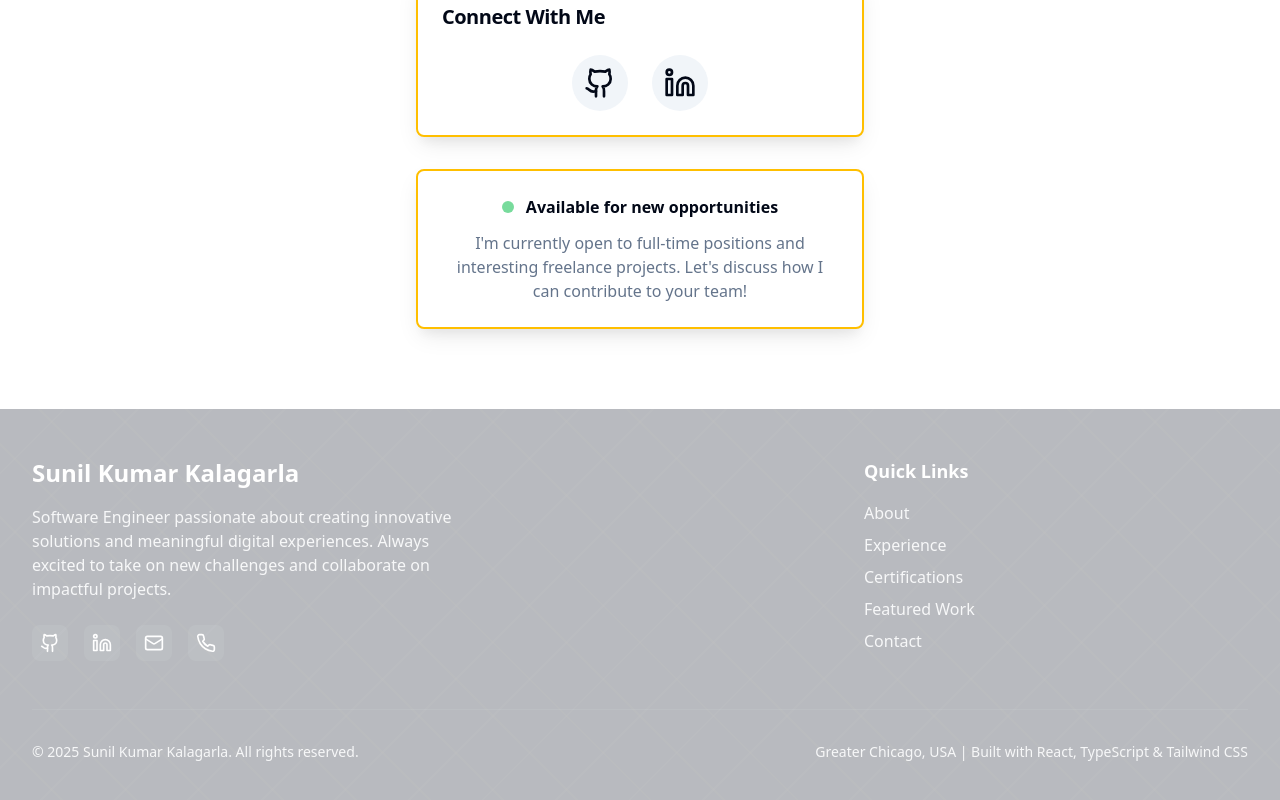
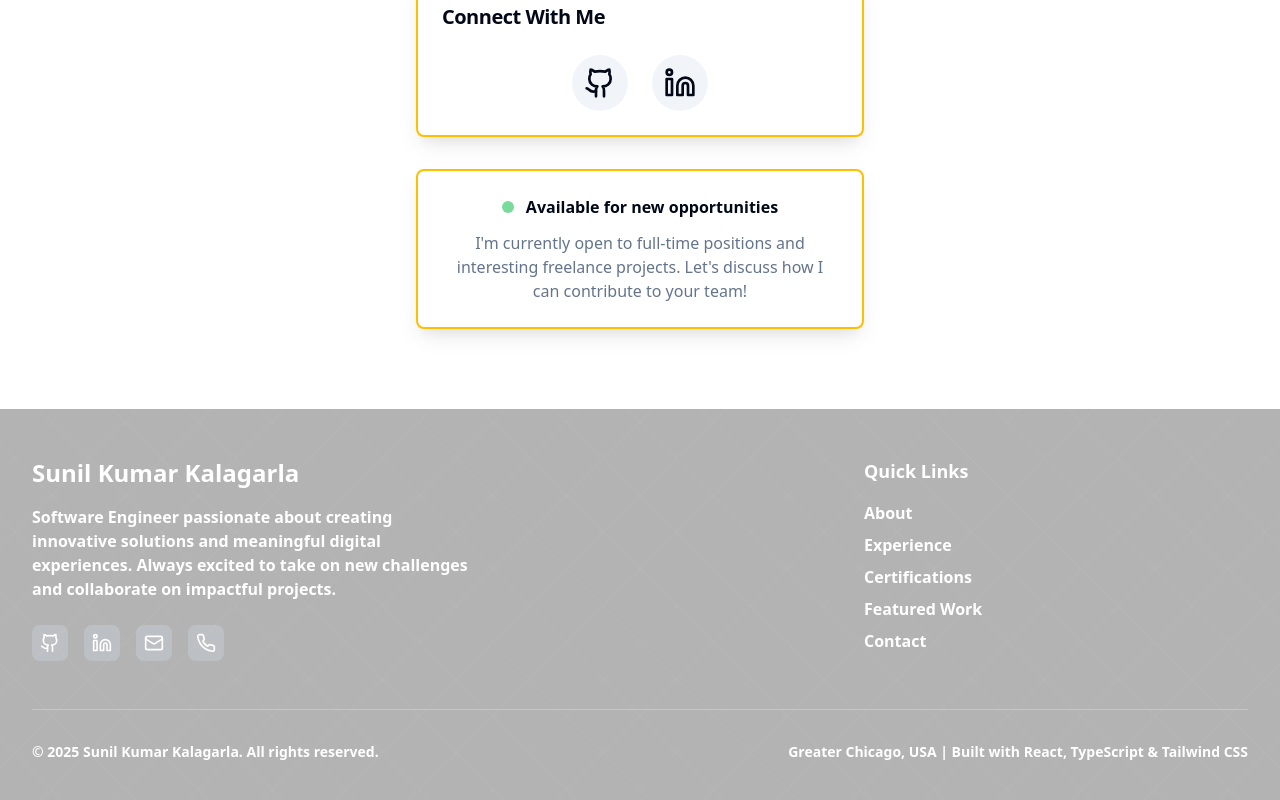
Before and after one commit to Sunilkumarkalagarla/Sunil_Portfolio, a React (Vite) app: page / in a window 1280 px wide. Shown: the part 4919-5719 px from the top of the page. Built offline with nearby package versions, Linux system fonts and the light colour scheme.

Commit message:
Refactor: Update footer styles
Update footer background to a very dark black and ensure all text within the footer is bold white for improved contrast and readability.

```diff
--- a/src/components/Footer.tsx
+++ b/src/components/Footer.tsx
@@ -6,41 +6,41 @@ const Footer = () => {
   const currentYear = new Date().getFullYear();
 
   return (
-    <footer className="bg-gray-900 text-white py-12">
+    <footer className="bg-black text-white py-12">
       <div className="max-w-7xl mx-auto px-4 sm:px-6 lg:px-8">
         <div className="grid grid-cols-1 md:grid-cols-3 gap-8">
           {/* Logo and Description */}
           <div className="col-span-1 md:col-span-2">
             <h3 className="text-2xl font-bold mb-4 text-white">Sunil Kumar Kalagarla</h3>
-            <p className="text-gray-200 mb-6 max-w-md font-medium">
+            <p className="text-white mb-6 max-w-md font-bold">
               Software Engineer passionate about creating innovative solutions and meaningful digital experiences.
               Always excited to take on new challenges and collaborate on impactful projects.
             </p>
             <div className="flex space-x-4">
               <button
                 onClick={() => window.open('https://github.com/Sunilkumarkalagarla/', '_blank', 'noopener,noreferrer')}
-                className="p-2 bg-gray-800 hover:bg-gray-700 rounded-lg transition-colors duration-200"
+                className="p-2 bg-gray-800 hover:bg-gray-600 rounded-lg transition-colors duration-200"
                 title="GitHub"
               >
                 <Github className="h-5 w-5" />
               </button>
               <button
                 onClick={() => window.open('https://www.linkedin.com/in/sunil1249/', '_blank', 'noopener,noreferrer')}
-                className="p-2 bg-gray-800 hover:bg-gray-700 rounded-lg transition-colors duration-200"
+                className="p-2 bg-gray-800 hover:bg-gray-600 rounded-lg transition-colors duration-200"
                 title="LinkedIn"
               >
                 <Linkedin className="h-5 w-5" />
               </button>
               <button
                 onClick={() => window.open('mailto:ksunilkumar1249@gmail.com')}
-                className="p-2 bg-gray-800 hover:bg-gray-700 rounded-lg transition-colors duration-200"
+                className="p-2 bg-gray-800 hover:bg-gray-600 rounded-lg transition-colors duration-200"
                 title="Email"
               >
                 <Mail className="h-5 w-5" />
               </button>
               <button
                 onClick={() => window.open('tel:+12199160571')}
-                className="p-2 bg-gray-800 hover:bg-gray-700 rounded-lg transition-colors duration-200"
+                className="p-2 bg-gray-800 hover:bg-gray-600 rounded-lg transition-colors duration-200"
                 title="Phone"
               >
                 <Phone className="h-5 w-5" />
@@ -61,7 +61,7 @@ const Footer = () => {
                         element.scrollIntoView({ behavior: 'smooth' });
                       }
                     }}
-                    className="text-gray-200 hover:text-white transition-colors duration-200 font-medium"
+                    className="text-white hover:text-gray-300 transition-colors duration-200 font-bold"
                   >
                     {item}
                   </button>
@@ -71,11 +71,11 @@ const Footer = () => {
           </div>
         </div>
 
-        <div className="border-t border-gray-800 mt-12 pt-8 flex flex-col md:flex-row justify-between items-center">
-          <p className="text-gray-200 text-sm font-medium">
+        <div className="border-t border-gray-700 mt-12 pt-8 flex flex-col md:flex-row justify-between items-center">
+          <p className="text-white text-sm font-bold">
             © {currentYear} Sunil Kumar Kalagarla. All rights reserved.
           </p>
-          <p className="text-gray-200 text-sm mt-4 md:mt-0 font-medium">
+          <p className="text-white text-sm mt-4 md:mt-0 font-bold">
             Greater Chicago, USA | Built with React, TypeScript & Tailwind CSS
           </p>
         </div>
```
